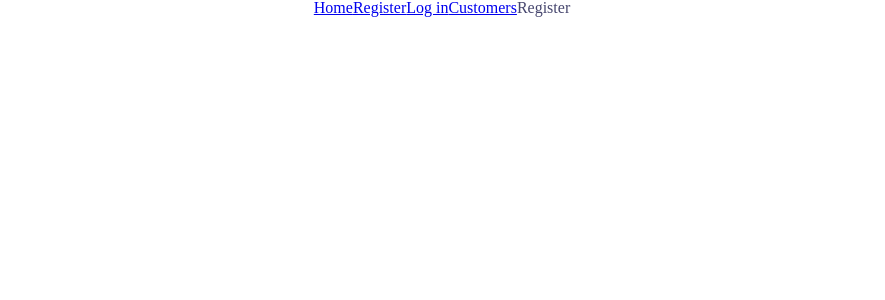
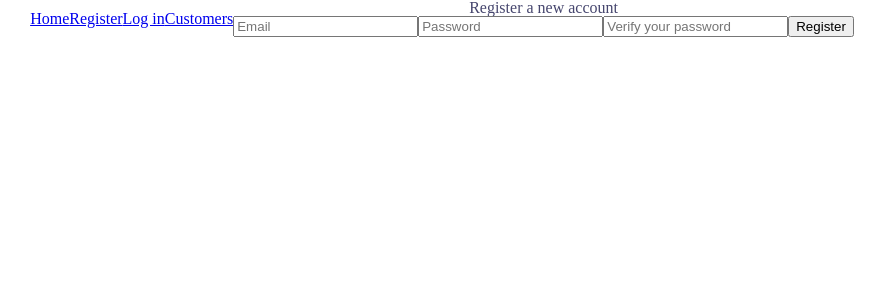
Before and after one commit to elis-11/coach-backend, a React (Create React App) app: page /register in a window 1280 px wide. Shown: the top 300 px of the page, without its empty margins (198-1083 px from the left). Built offline with nearby package versions, Linux system fonts and the light colour scheme.

Commit message:
Register component

```diff
--- a/src/Router.js
+++ b/src/Router.js
@@ -1,22 +1,23 @@
 import React from "react";
 import { BrowserRouter, Switch, Route } from "react-router-dom";
+import Register from "./components/auth/Register";
 import Navbar from "./components/layout/Navbar";
 
 const Router = () => {
   return (
     <BrowserRouter>
-    <Navbar />
+      <Navbar />
       <Switch>
         <Route exact path="/">
           <div>Home</div>
         </Route>
         <Route path="/register">
-          <div>Register</div>
+          <Register />
         </Route>
         <Route path="/login">
           <div>Login</div>
         </Route>
-        <Route path="/"customer>
+        <Route path="/" customer>
           <div>Customers</div>
         </Route>
       </Switch>
--- /dev/null
+++ b/src/components/auth/Register.js
@@ -0,0 +1,17 @@
+import React from 'react'
+
+const Register = () => {
+    return (
+        <div>
+            <h1>Register a new account</h1>
+            <form>
+                <input type="email" placeholder="Email" />
+                <input type="password" placeholder="Password" />
+                <input type="password" placeholder="Verify your password" />
+                <button type="submit">Register</button>
+            </form>
+        </div>
+    )
+}
+
+export default Register
```
